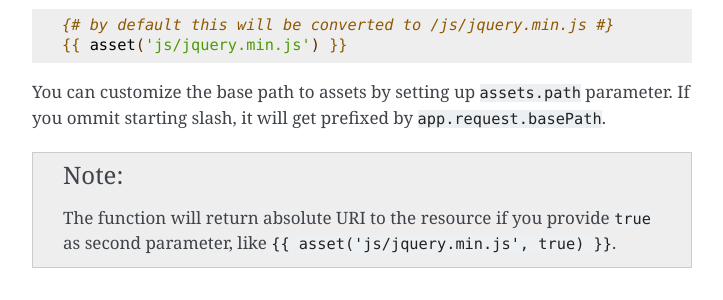
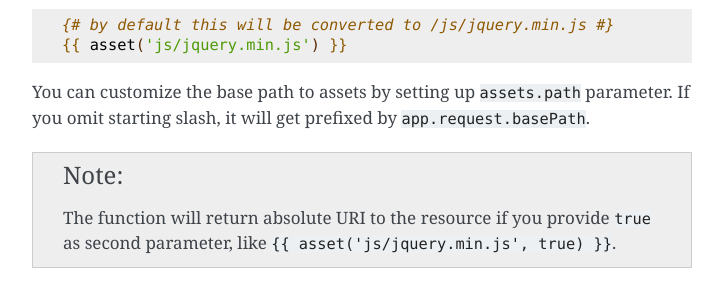
Before and after one commit to silexphp/Silex, a Sphinx documentation site: the page built from doc/providers/twig.rst, in a window 1280 px wide and 900 px high, scrolled down 2368 px. Shown: the part 180-480 px from the top of the window, without its empty margins (388-1111 px from the left). Built offline with Sphinx 7.4.7, drawn with Linux system fonts in a browser that asks for light colours; pages that are not in the unit, such as notebooks, are missing from menus; some of the changed text lies outside the part shown.

Commit message:
fixed typo in omit/omitting

```diff
--- a/doc/providers/twig.rst
+++ b/doc/providers/twig.rst
@@ -138,7 +138,7 @@ your choice, e.g. javascript file:
     {{ asset('js/jquery.min.js') }}
 
 You can customize the base path to assets by setting up ``assets.path`` parameter.
-If you ommit starting slash, it will get prefixed by ``app.request.basePath``.
+If you omit starting slash, it will get prefixed by ``app.request.basePath``.
 
 .. note::
 
```
Also changed, not shown: other parts of doc/providers/twig.rst (+1 -1 lines).
